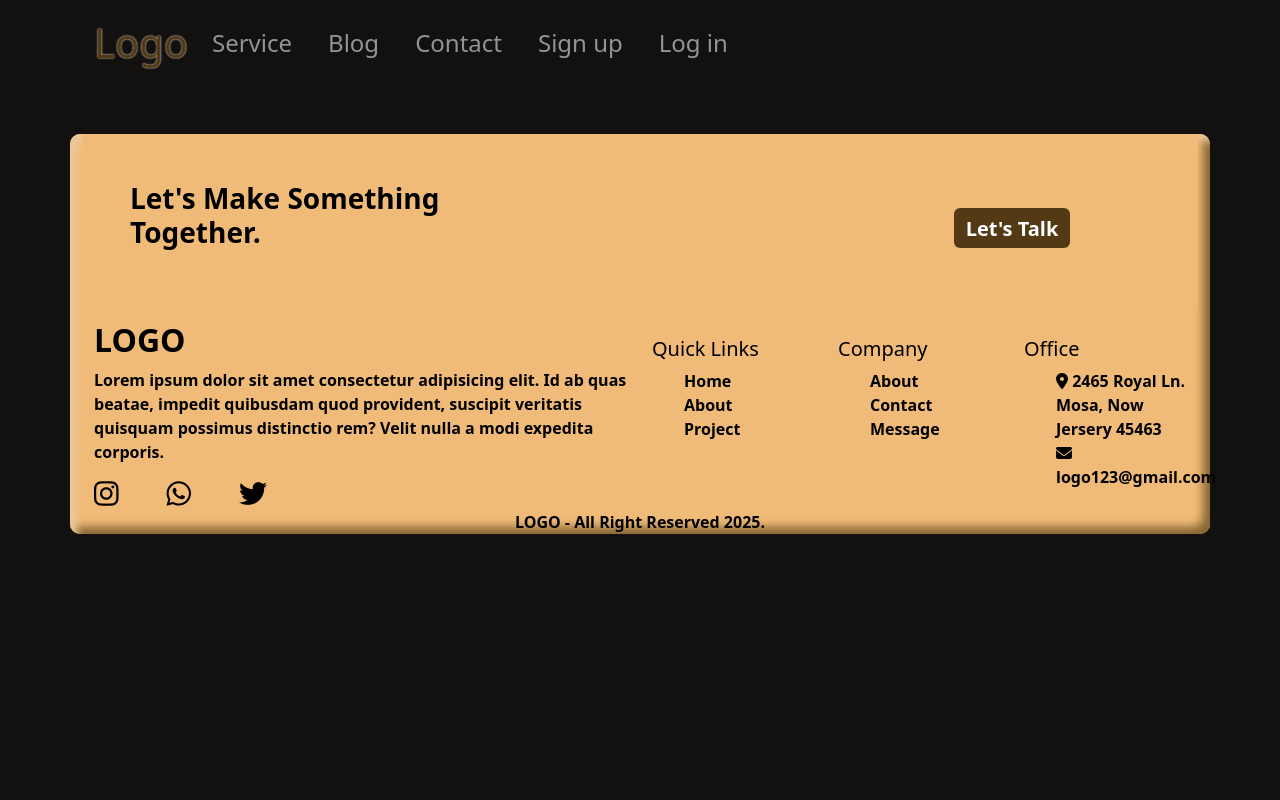
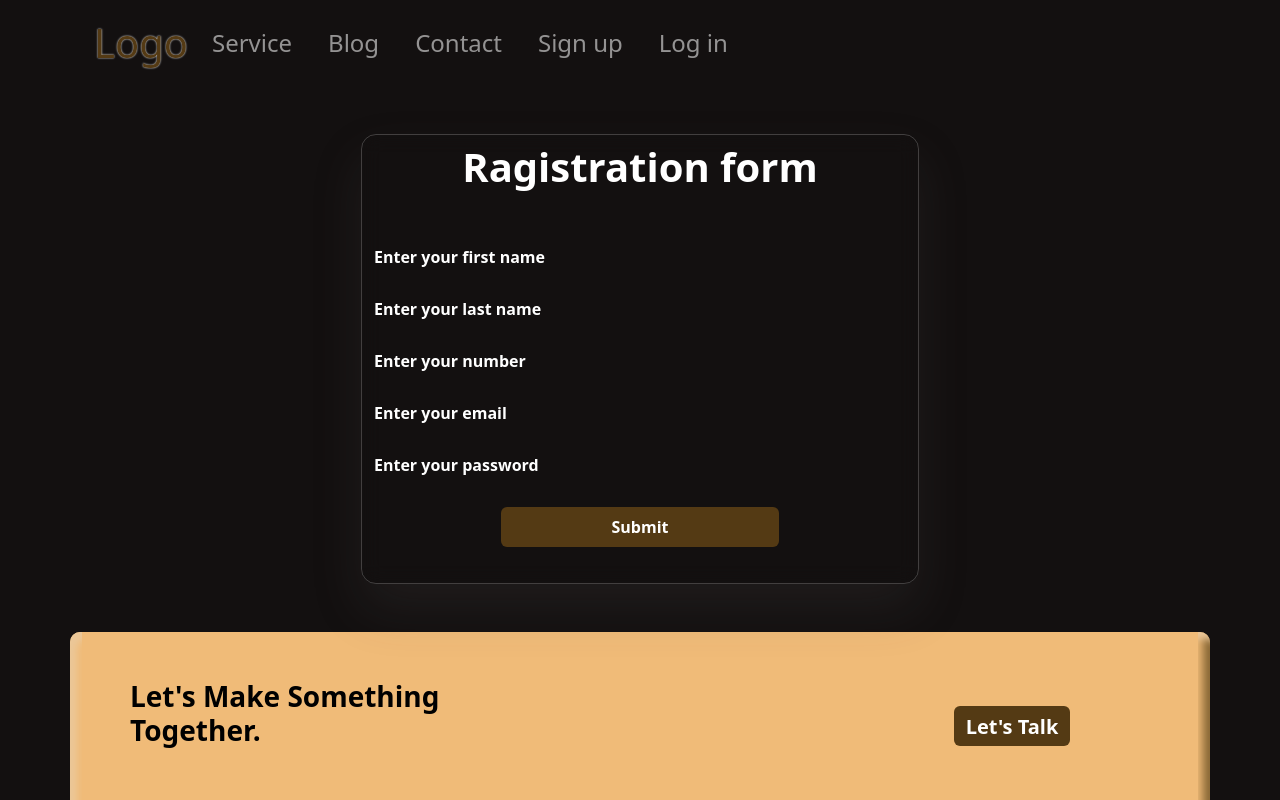
Before and after one commit to jacky-ai/pathan-portfolio-app, an Angular app: page /sign_up in a window 1280 px wide. Before the commit this address led to /. Shown: the top 800 px of the page. Built offline with nearby package versions, Linux system fonts and the light colour scheme.

Commit message:
third commit

```diff
--- a/src/app/app.routes.ts
+++ b/src/app/app.routes.ts
@@ -1,6 +1,8 @@
 import { Routes } from '@angular/router';
 import { WelcomeComponent } from './welcome/welcome.component';
+import { SignUpComponent } from './sign-up/sign-up.component';
 
 export const routes: Routes = [
   { path: '', component: WelcomeComponent, title: 'Home Page' },
+  { path: 'sign_up', component: SignUpComponent, title: 'signup' },
 ];
--- a/src/app/navbar/navbar.component.html
+++ b/src/app/navbar/navbar.component.html
@@ -28,7 +28,7 @@
               <a class="nav-link" href="javascript:void(0)">Contact</a>
             </li>
             <li class="nav-item">
-              <a class="nav-link" href="javascript:void(0)">Sign up</a>
+              <a class="nav-link" href="/sign_up">Sign up</a>
             </li>
             <li class="nav-item">
               <a class="nav-link" href="javascript:void(0)">Log in</a>
--- /dev/null
+++ b/src/app/sign-up/sign-up.component.css
@@ -0,0 +1,34 @@
+input {
+  border: none;
+  outline: none;
+  background: none;
+  color: white;
+}
+input {
+  transition: background-color 0.5s ease;
+}
+
+input::placeholder {
+  color: white;
+  font-weight: 700;
+}
+input:focus {
+  background-color: #f0bb78;
+  color: white;
+  font-weight: 700;
+}
+.btn {
+  background-color: #543a14;
+  color: white;
+}
+.new {
+  height: 450px;
+  width: 50%;
+  border-radius: 15px;
+  border: 1px solid rgba(255, 255, 255, 0.2);
+  box-shadow: 0 25px 50px rgba(79, 77, 77, 0.2);
+  background: transparent;
+  backdrop-filter: blur(10px);
+
+  margin: auto;
+}
--- /dev/null
+++ b/src/app/sign-up/sign-up.component.html
@@ -0,0 +1,37 @@
+<section>
+  <div class="container text-center mt-5">
+    <form action="">
+      <div class="new">
+        <h2 class="fs-1 fw-bold mb-5 mt-2">Ragistration form</h2>
+        <input
+          type="text"
+          class="form-control w-10 mx-auto mb-3"
+          placeholder="Enter your first name"
+        />
+        <input
+          type="text"
+          class="form-control w-10 mx-auto mb-3"
+          placeholder="Enter your last name"
+        />
+        <input
+          type="number"
+          class="form-control w-10 mx-auto mb-3"
+          placeholder="Enter your number"
+        />
+        <input
+          type="email"
+          class="form-control w-10 mx-auto mb-3"
+          placeholder="Enter your email"
+        />
+        <input
+          type="password"
+          class="form-control w-10 mx-auto"
+          placeholder="Enter your password"
+        />
+        <div class="mt-4">
+          <button class="btn w-50 fw-bold">Submit</button>
+        </div>
+      </div>
+    </form>
+  </div>
+</section>
```
Also changed, not shown: src/app/sign-up/sign-up.component.ts (added, +11 -0 lines), 1 other file (tests, documents, lock files or other folders).
